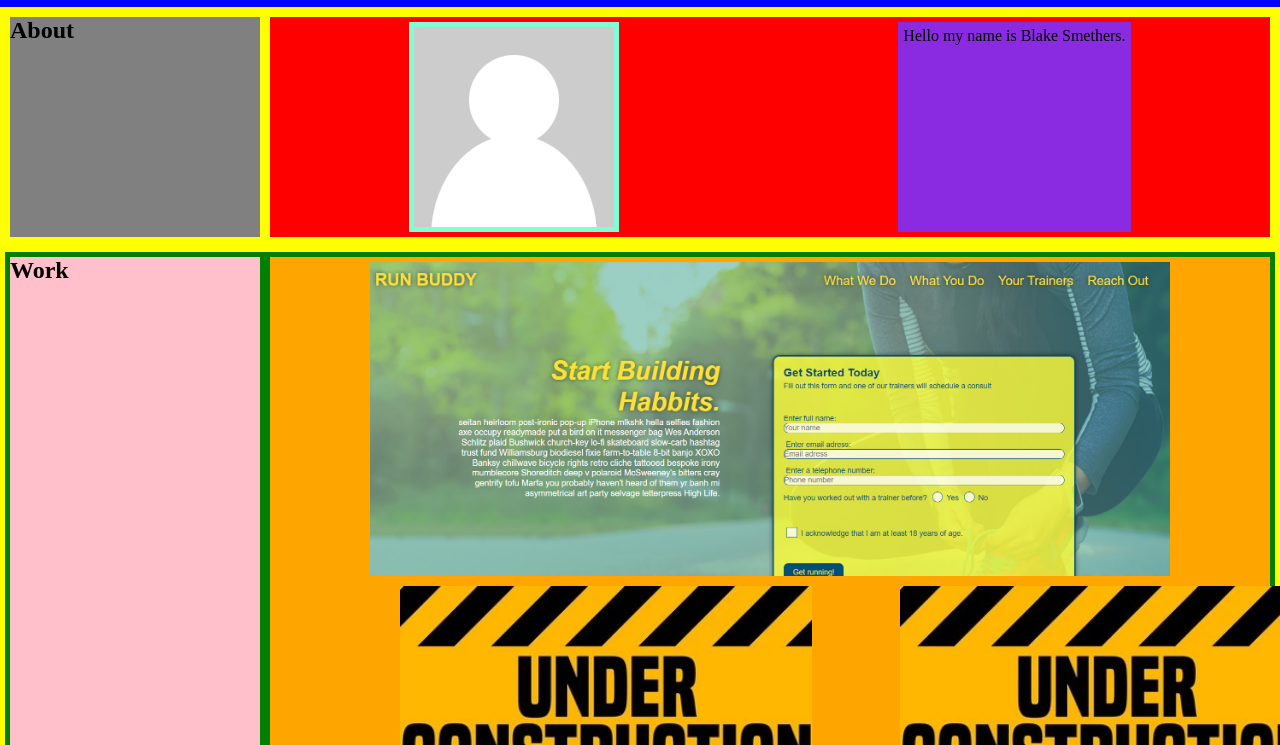
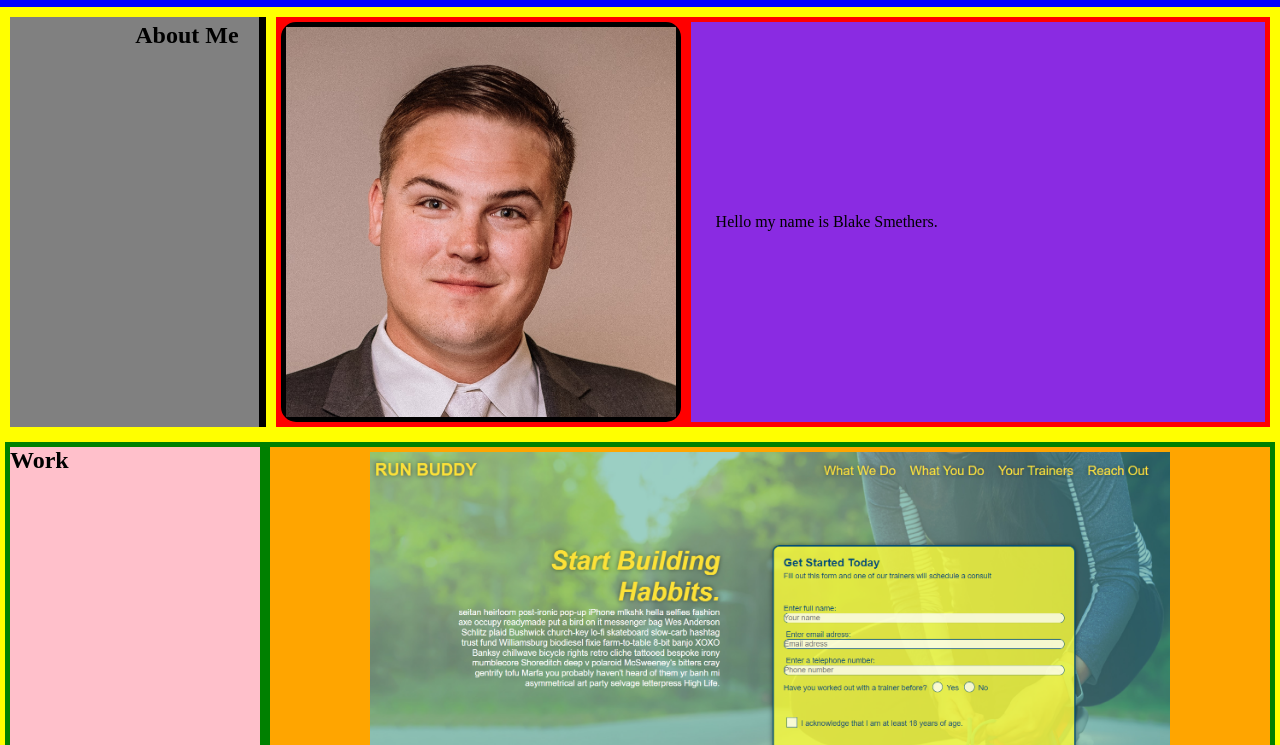
Before and after one commit to smethersblake/Portfolio, a plain HTML site: page index.html in a window 1280 px wide. Shown: the part 55-800 px from the top of the page. Drawn offline with Linux system fonts and the light colour scheme.

Commit message:
added profile pic and flex bio to center

```diff
--- a/assets/css/style.css
+++ b/assets/css/style.css
@@ -51,13 +51,19 @@ main {
     width: 100%;
     flex-direction: row;
 
+
 }
 .about {
     background-color: gray;
     margin: 5px;
     display: flex;
     flex: .25;
-
+    border-right: 7px solid rgb(0, 0, 0);
+    justify-content: flex-end;
+}
+.about h2 {
+    display: flex;
+    padding: 5px 20px;
 }
 .bio-section {
     margin: 5px;
@@ -68,15 +74,24 @@ main {
 }
 .bio-img {
 
+    height: 400px;
     margin: 5px;
     display: flex;
-    padding: 5px;
-    background-color: aquamarine;
+    border-radius: 15px;
+    /* background-color: aquamarine; */
+    border: 5px solid rgb(0, 0, 0);
 }
 .bio-text {
     background-color: blueviolet;
+    display: flex;
     margin: 5px;
     padding: 5px;
+    flex: 2;
+    align-items: center;
+    /* justify-content: center; */
+}
+.bio-text p {
+    padding: 20px;
 }
 .work-section {
     margin: 5px;
--- a/index.html
+++ b/index.html
@@ -22,11 +22,13 @@
             </nav>
         </header>
         <main>
-            <section class="about-section">
-                <h2 class="about">About</h2>
+            <section class="about-section" id="about-me">
+                <div class="about">
+                <h2>About Me</h2>
+                </div>
                 <section class="bio-section">
                     <div class="bio-img">
-                        <img src="./assets/images/200x200.jpg" alt="">
+                        <img src="./assets/images/Head_Shot.jpg" alt="">
                     </div>
                     <div class="bio-text">
                         <p>Hello my name is Blake Smethers.</p>
```
Also changed, not shown: assets/images/Head_Shot.jpg (added).
